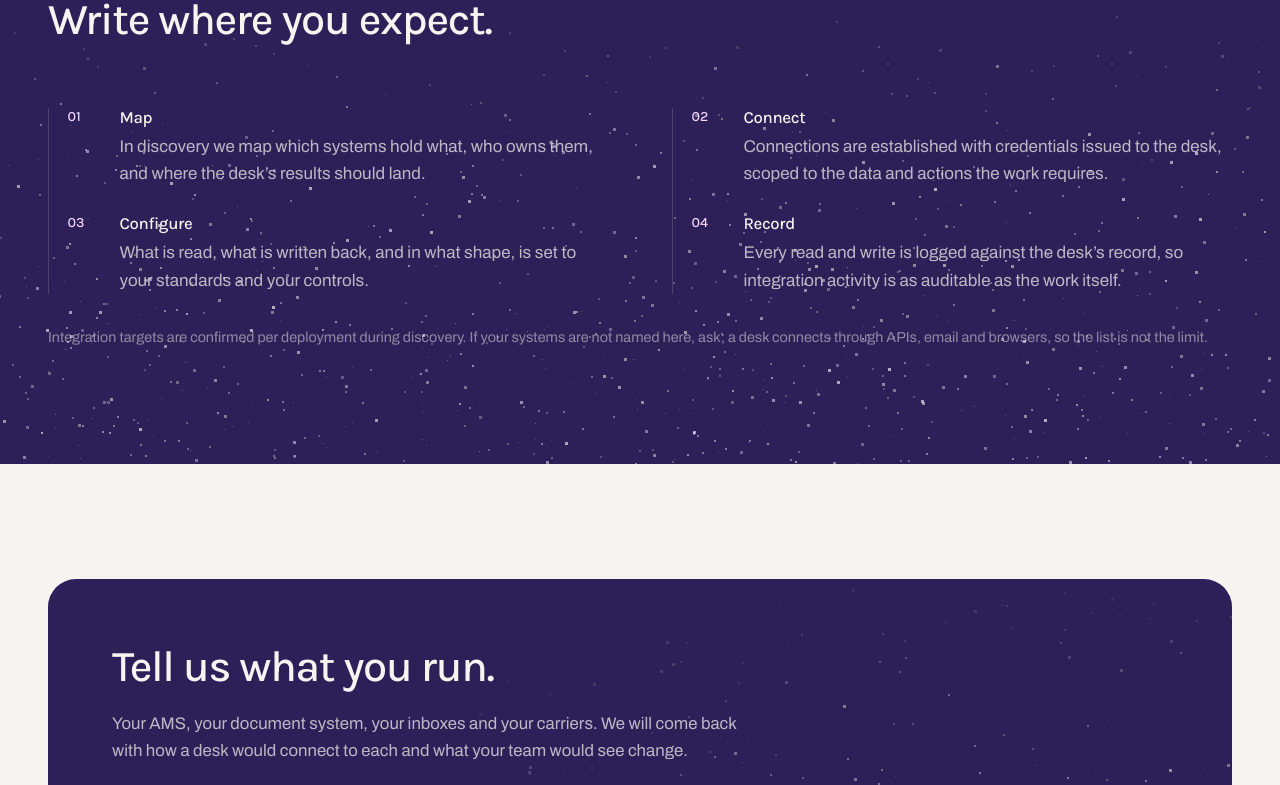
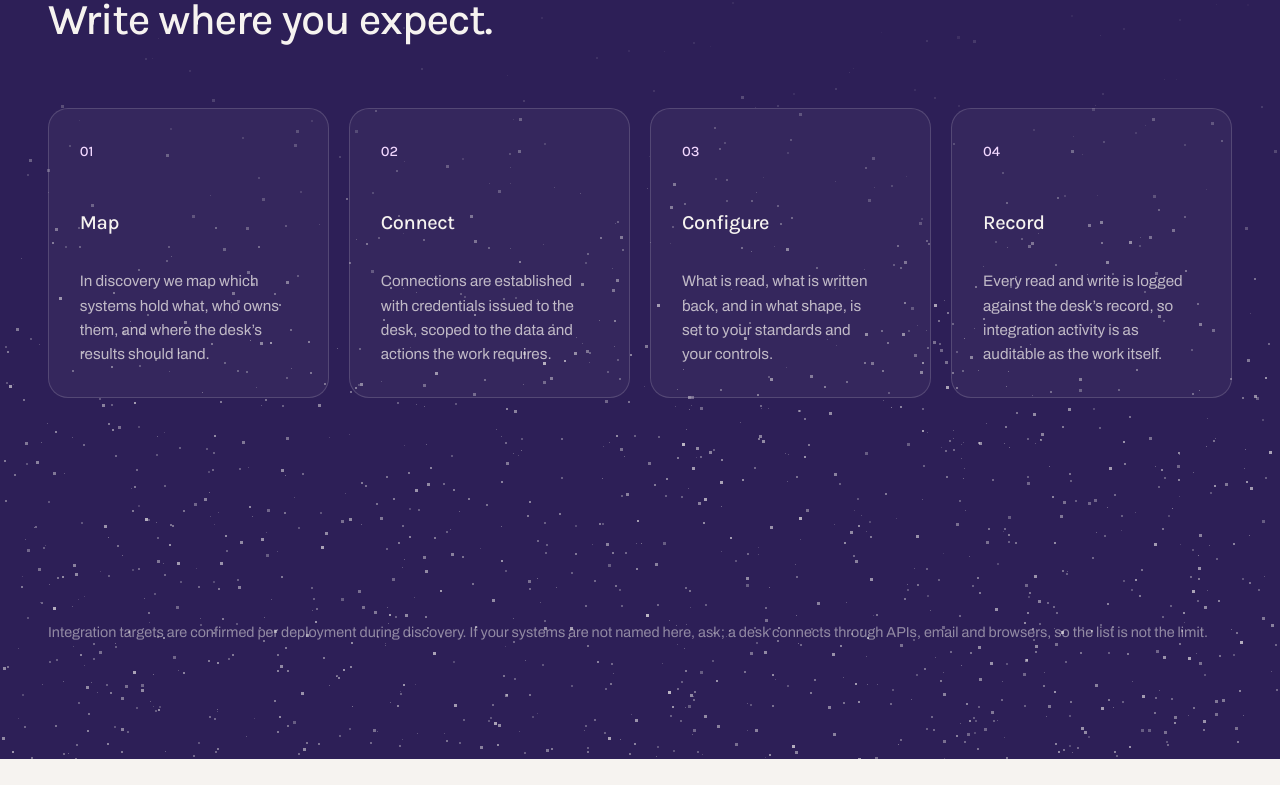
Before and after one commit to Third-Plane/third-plane-site, a React (Vite) app: page /integrations in a window 1280 px wide. Shown: the part 1715-2500 px from the top of the page. Built offline with nearby package versions, Linux system fonts and the light colour scheme.

Commit message:
Revert "Put How integration works in the same process as What the desk does."
This reverts commit df4cea3b831b250aadaddff752635aca8f57cc53.

```diff
--- a/src/index.css
+++ b/src/index.css
@@ -1468,26 +1468,6 @@ ol {
     padding-bottom: 0;
   }
 }
-#how .process {
-  grid-template-rows: repeat(2, auto);
-  grid-auto-flow: row;
-}
-#how .process__node:nth-child(1),
-#how .process__node:nth-child(2) {
-  padding-top: 0;
-}
-#how .process__node:nth-child(3),
-#how .process__node:nth-child(4) {
-  padding-bottom: 0;
-}
-@media (width<=760px) {
-  #how .process__node:nth-child(2) {
-    padding-top: 0.85rem;
-  }
-  #how .process__node:nth-child(3) {
-    padding-bottom: 0.85rem;
-  }
-}
 .tier {
   padding: var(--pad);
   border-radius: var(--radius);
--- a/src/pages/Integrations.tsx
+++ b/src/pages/Integrations.tsx
@@ -35,16 +35,12 @@ export function Integrations() {
         <ParticleField className="section__particles" tone="cream" alpha={0.75} density={0.8} />
         <div className="container">
           <SectionHead dark title={page.how.title} />
-          <ol className="process" data-reveal>
+          <ol className="steps">
             {page.how.steps.map((step, i) => (
-              <li className="process__node" key={step.title}>
-                <span className="process__index">
-                  {String(i + 1).padStart(2, "0")}
-                </span>
-                <div>
-                  <h3 className="process__title">{step.title}</h3>
-                  <p className="process__note">{step.body}</p>
-                </div>
+              <li className="step" data-reveal style={delayStyle(i)} key={step.title}>
+                <span className="step__index">{String(i + 1).padStart(2, "0")}</span>
+                <h3 className="step__title">{step.title}</h3>
+                <p className="step__body">{step.body}</p>
               </li>
             ))}
           </ol>
```
